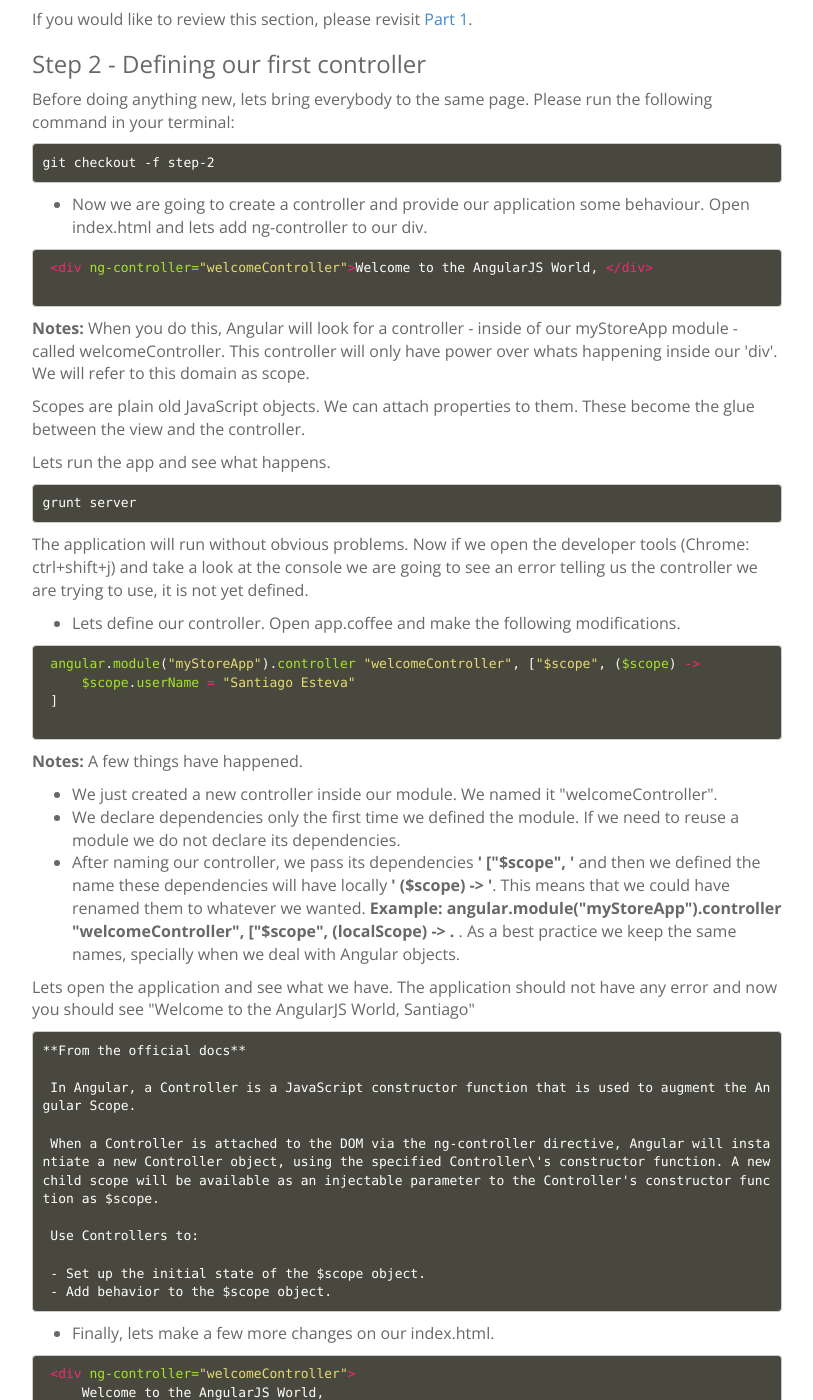
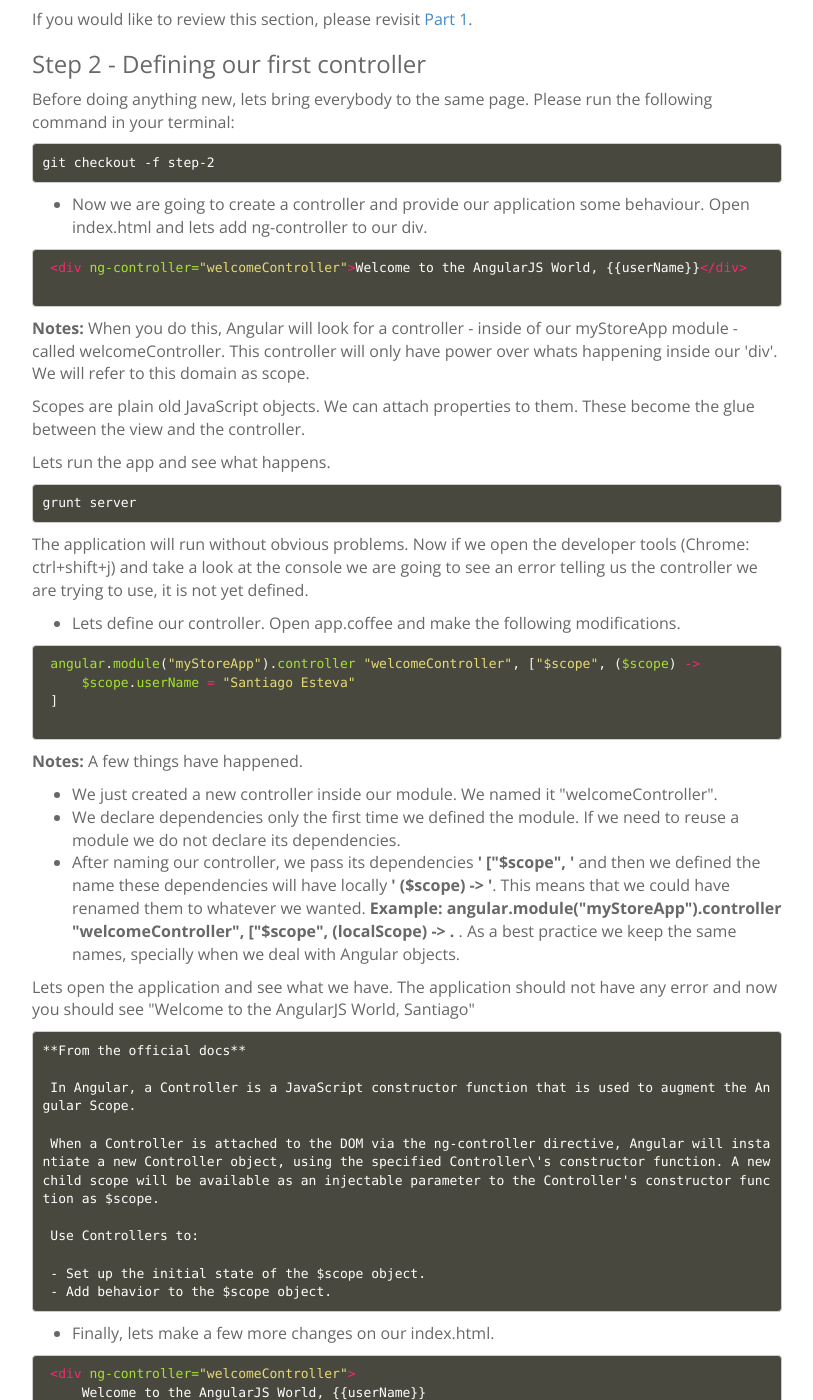
Before and after one commit to ng-learn-org/ng-learn-org.github.io, a Jekyll site: the page built from _posts/2013-11-29-AngularJS_Workshop_From_Zero_To_Ninja_Jr_Part_2.markdown, in a window 1280 px wide and 1400 px high, scrolled down 1176 px. Shown: the whole window, without its empty margins (38-851 px from the left). Built offline with Jekyll 4.4.1, drawn with Linux system fonts in a browser that asks for light colours; a script that is not in the unit is left out; comment, search, counter and statistics services are not loaded; some of the changed text lies outside the part shown.

Commit message:
Username variable escaped

```diff
--- a/_posts/2013-11-26-AngularJS_Workshop_From_Zero_To_Ninja_Turtle_Jr.markdown
+++ b/_posts/2013-11-26-AngularJS_Workshop_From_Zero_To_Ninja_Turtle_Jr.markdown
@@ -120,7 +120,7 @@ In this couple of steps we install all dependencies and our complete tool chain.
 - Lets update our welcome message
 
     {% highlight html %}
-    <div>Welcome to the AngularJS World, {{userName}}</div>
+    <div>Welcome to the AngularJS World, {{ "{{userName"}}}}</div>
     {% endhighlight %}
 
 - Start the app by going to our command line and running
@@ -131,7 +131,7 @@ In this couple of steps we install all dependencies and our complete tool chain.
 
   By running this command, we have just created a small nodejs http server that will serve our application. But Grunt is not part of our scope today. Play along and lets go back to AngularJS.
 
-  **Notes:** The application should say \"Welcome to the AngularJS World,\" but the \"{{userName}}\" portion should not be visible. Angular has kicked in and it does not display it because that variable is not binded to anything, yet!
+  **Notes:** The application should say \"Welcome to the AngularJS World,\" but the \"{{ "{{userName"}}}}\" portion should not be visible. Angular has kicked in and it does not display it because that variable is not binded to anything, yet!
 
 ### Step 1 - Defining our first module
 
--- a/_posts/2013-11-29-AngularJS_Workshop_From_Zero_To_Ninja_Jr_Part_2.markdown
+++ b/_posts/2013-11-29-AngularJS_Workshop_From_Zero_To_Ninja_Jr_Part_2.markdown
@@ -58,7 +58,7 @@ Before doing anything new, lets bring everybody to the same page. Please run the
 - Now we are going to create a controller and provide our application some behaviour. Open index.html and lets add ng-controller to our div.
 
  {% highlight html %}
- <div ng-controller="welcomeController">Welcome to the AngularJS World, {{userName}}</div>
+ <div ng-controller="welcomeController">Welcome to the AngularJS World, {{ "{{userName"}}}}</div>
  {% endhighlight %}
 
  **Notes:** When you do this, Angular will look for a controller - inside of our myStoreApp module - called welcomeController.
@@ -103,7 +103,7 @@ Before doing anything new, lets bring everybody to the same page. Please run the
 
  {% highlight html %}
  <div ng-controller="welcomeController">
-     Welcome to the AngularJS World, {{userName}}
+     Welcome to the AngularJS World, {{ "{{userName"}}}}
      <hr>
      <p>Inside the controller: <input name="userName" ng-model="userName"/></p>
  </div>
```
